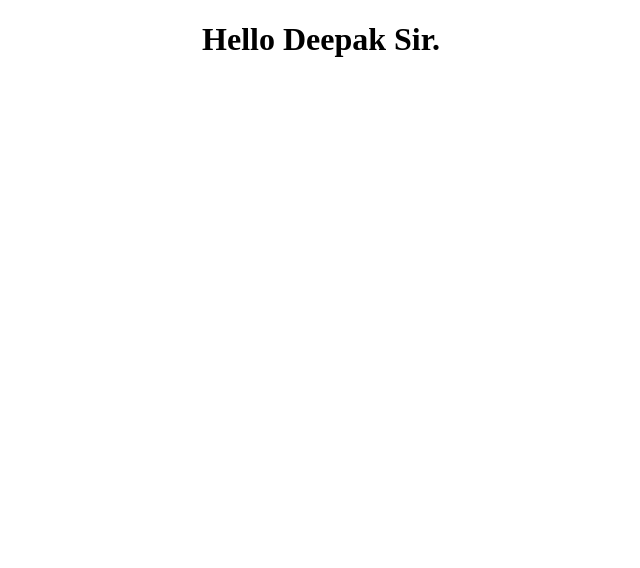
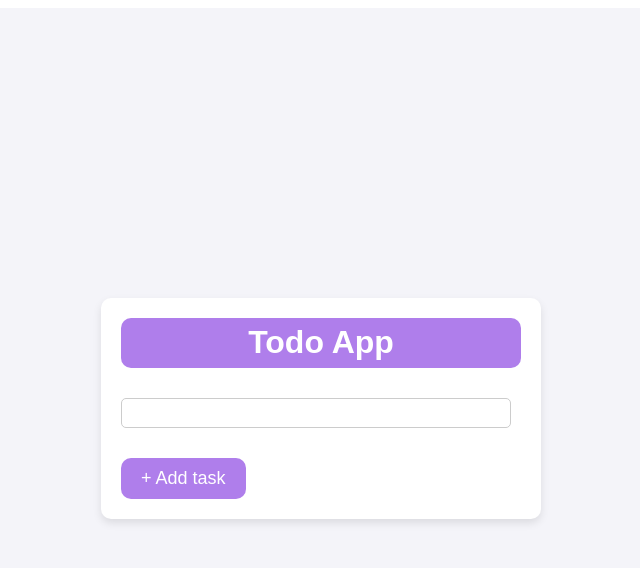
Before and after one commit to simplykamar/VueJS-Assignment1, a Vue app in the folder assignments/: page / in a window 1280 px wide. Shown: the top 568 px of the page, without its empty margins (319-959 px from the left). Built offline with nearby package versions, Linux system fonts and the light colour scheme.

Commit message:
assignment8

```diff
--- a/assignments/src/App.vue
+++ b/assignments/src/App.vue
@@ -1,9 +1,7 @@
+<script setup>
+    import Test from './components/Test.vue'
+</script>
+
 <template>
-  <h1>Hello Deepak Sir.</h1>
+    <Test/>
 </template>
-
-<style scoped>
-  h1{
-      text-align: center;
-  }
-</style>
--- /dev/null
+++ b/assignments/src/components/Test.vue
@@ -0,0 +1,173 @@
+<script setup>
+    import {reactive, ref} from 'vue'
+
+    const listData = ref([])
+    const formInput = ref(
+        {
+            id:null,
+            item:'',
+            isCompleted:false
+        })
+    let generateId = 0
+    function add(){
+        if (formInput.value.item.length > 0){
+        formInput.value.id=generateId
+        listData.value.push(formInput.value)
+        generateId+=1
+        formInput.value = {
+            id:null,
+            item:'',
+            isCompleted:false
+        }
+    }
+    }
+    function removeItem(id){
+        console.log(id)
+        listData.value = listData.value.filter(item=>item.id!==id)
+    }
+    function markCompleted(id){
+        console.log(listData.value)
+        listData.value.forEach(item=>
+            {
+                if (item.id===id){
+                    item.isCompleted = !item.isCompleted
+                }
+            }
+        )
+        console.log(listData.value)
+    }
+</script>
+
+<template>
+    <div class="container">
+        <div class="container-wrapper">
+        <header>
+            <nav>
+                <div class="navbar-brand">Todo App</div>
+            </nav>
+        </header>
+        <main>
+            <div class="main-content">
+                <ul class="task-items">
+                    <li class="task-item" v-for="item in listData">
+                        <div v-on:click="markCompleted(item.id)" v-bind:style="{fontSize:'14px', color:'blue',cursor:'pointer'}">Done</div>
+                        <div v-if="item.isCompleted"><s>{{item.item}}</s></div>
+                        <div v-else>{{item.item}}</div>
+                        <div v-on:click="removeItem(item.id)" v-bind:style="{fontSize:'14px', color:'red',cursor:'pointer'}">Delete</div></li>
+                </ul>
+                <input v-model="formInput.item"/><br>
+                <button class="new-button" v-on:click="add">+ Add task</button>
+            </div>
+        </main>
+    </div>
+    </div>
+</template>
+<style scoped>
+.container {
+    background-color: #f4f4f9;
+    min-height: 100vh;
+    display: flex;
+    justify-content: center;
+    align-items: center;
+    font-family: 'Arial', sans-serif;
+}
+
+.container-wrapper {
+    display: flex;
+    flex-direction: column;
+    background-color: white;
+    box-shadow: 0 4px 8px rgba(0, 0, 0, 0.1);
+    border-radius: 10px;
+    padding: 20px;
+    max-width: 400px;
+    width: 100%;
+}
+
+header > nav {
+    display: flex;
+    align-items: center;
+    justify-content: center;
+    width: 100%;
+    height: 50px;
+    background-color: rgb(175, 126, 235);
+    border-radius: 10px;
+    color: white;
+    font-size: 32px;
+    margin-bottom: 20px;
+    font-weight: bold;
+}
+
+.main-content {
+    width: 100%;
+}
+
+.task-items {
+    padding: 0;
+    margin: 0;
+}
+
+.task-item {
+    display: flex;
+    justify-content: space-between;
+    align-items: center;
+    font-size: 20px;
+    list-style: none;
+    margin-top: 15px;
+    text-transform: capitalize;
+    background-color: #e9e9f3;
+    padding: 10px;
+    border-radius: 5px;
+    transition: background-color 0.3s ease;
+}
+
+.task-item:hover {
+    background-color: #d1d1e0;
+}
+
+.new-button {
+    background-color: rgb(175, 126, 235);
+    color: white;
+    font-size: 18px;
+    border: 0;
+    padding: 10px 20px;
+    border-radius: 10px;
+    margin-top: 20px;
+    cursor: pointer;
+    transition: background-color 0.3s ease;
+}
+
+.new-button:hover {
+    background-color: rgb(145, 106, 205);
+}
+
+input {
+    height: 30px;
+    padding: 5px;
+    font-size: 16px;
+    width: calc(100% - 10px);
+    border: 1px solid #ccc;
+    border-radius: 5px;
+    margin-top: 10px;
+    margin-bottom: 10px;
+    box-sizing: border-box;
+}
+
+.task-item > div {
+    cursor: pointer;
+}
+
+.task-item > div:nth-child(1) {
+    color: blue;
+    font-size: 14px;
+}
+
+.task-item > div:nth-child(3) {
+    color: red;
+    font-size: 14px;
+}
+
+.task-item s {
+    color: gray;
+}
+
+</style>
```
